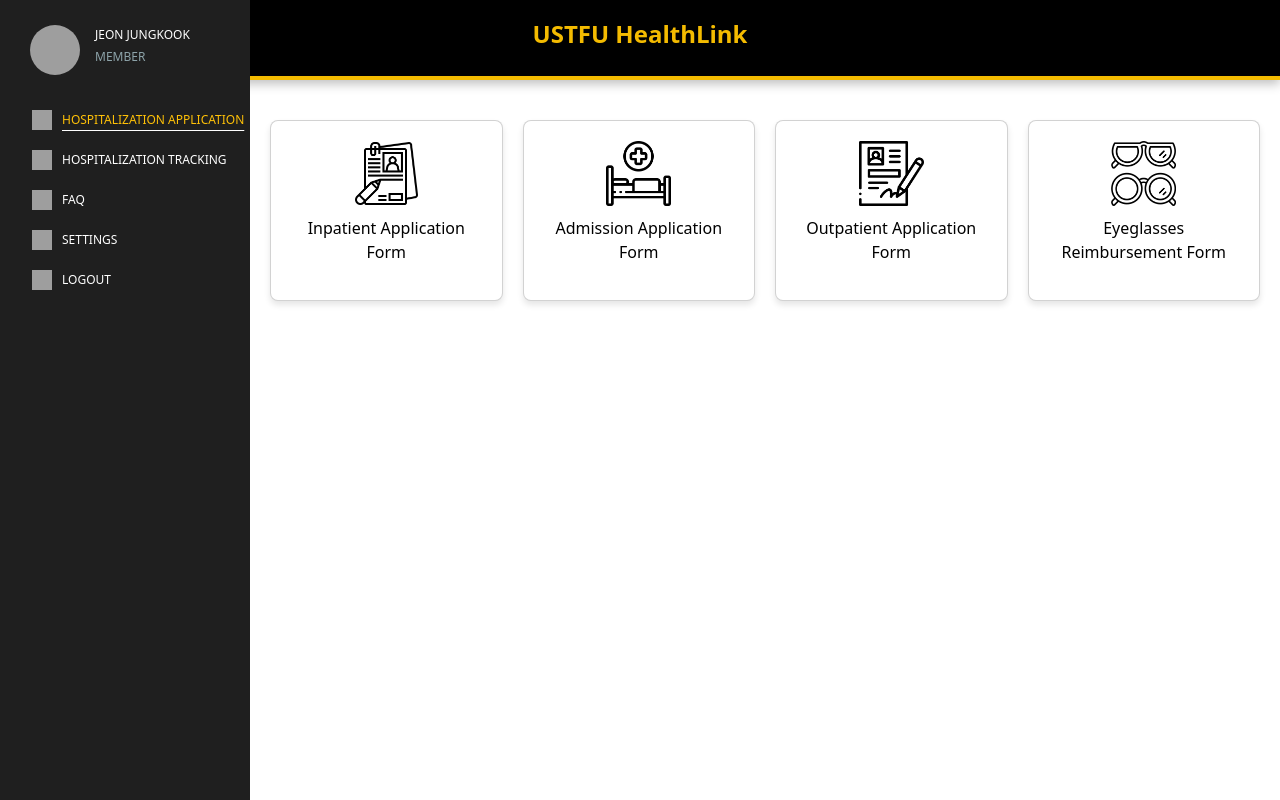
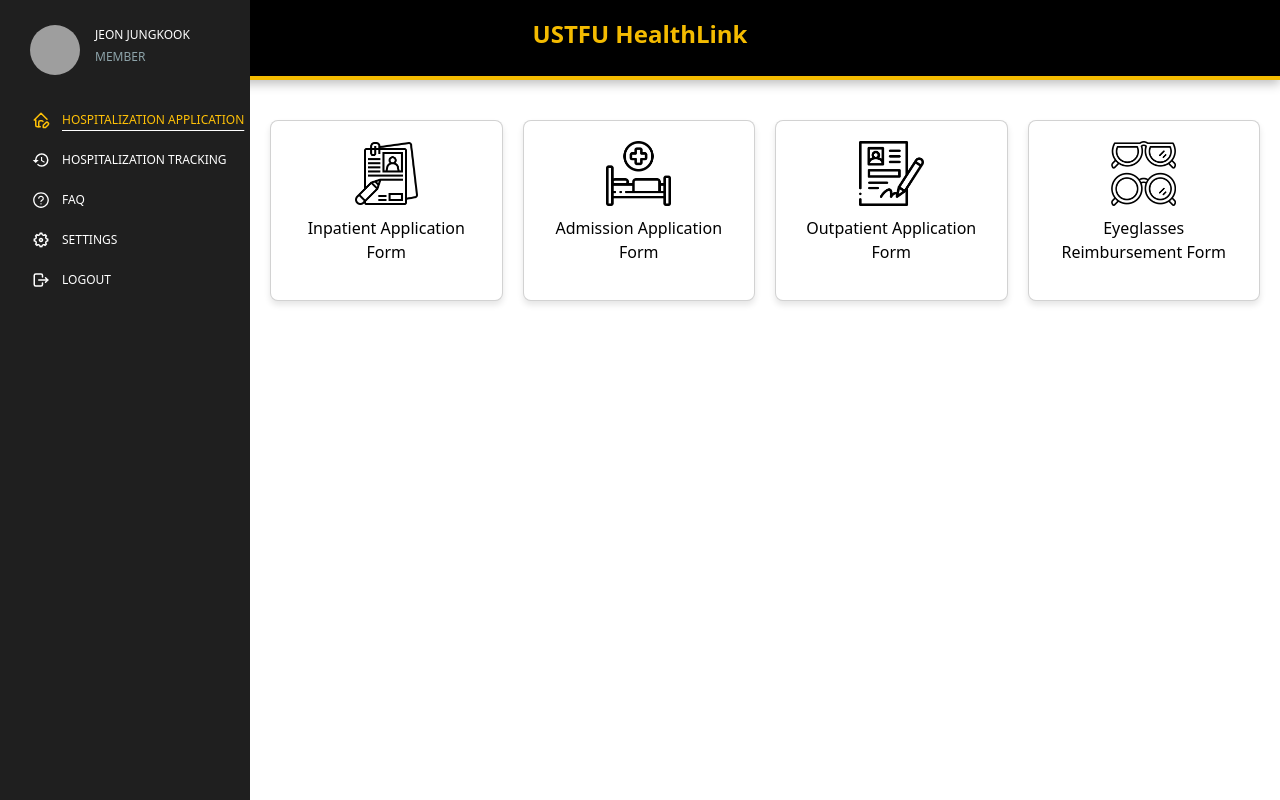
Before and after one commit to jaredapon/USTFU-HealthLink, a React (Vite) app: page / in a window 1280 px wide. Built offline with nearby package versions, Linux system fonts and the light colour scheme; grey boxes are pictures that could not be loaded.

Commit message:
added in dependencies and nav bar icon

```diff
--- a/package.json
+++ b/package.json
@@ -13,6 +13,7 @@
     "bootstrap": "^5.3.3",
     "react": "^18.3.1",
     "react-dom": "^18.3.1",
+    "react-icons": "^5.4.0",
     "react-router-dom": "^7.1.3"
   },
   "devDependencies": {
--- a/src/components/Landing_Home Page/Sidebar.tsx
+++ b/src/components/Landing_Home Page/Sidebar.tsx
@@ -1,21 +1,28 @@
 import { useState } from "react";
 import Profile from "./Profile";
 import "./Sidebar.css";
-import hospitalizationIcon from "../../assets/application.png";
-import trackingIcon from "../../assets/tracking.png";
-import faqIcon from "../../assets/faq.png";
-import settingsIcon from "../../assets/settings.png";
-import logoutIcon from "../../assets/logout.png";
 
-const Sidebar = ({ isOpen, toggleSidebar }: { isOpen: boolean; toggleSidebar: () => void }) => {
+import { TbHomeEdit } from "react-icons/tb";
+import { MdHistory } from "react-icons/md";
+import { AiOutlineQuestionCircle } from "react-icons/ai";
+import { RiSettings5Line } from "react-icons/ri";
+import { TbLogout } from "react-icons/tb";
+
+const Sidebar = ({
+	isOpen,
+	toggleSidebar,
+}: {
+	isOpen: boolean;
+	toggleSidebar: () => void;
+}) => {
 	const [activeItem, setActiveItem] = useState("HOSPITALIZATION APPLICATION");
 
 	const menuItems = [
-		{ name: "HOSPITALIZATION APPLICATION", icon: hospitalizationIcon },
-		{ name: "HOSPITALIZATION TRACKING", icon: trackingIcon },
-		{ name: "FAQ", icon: faqIcon },
-		{ name: "SETTINGS", icon: settingsIcon },
-		{ name: "LOGOUT", icon: logoutIcon },
+		{ name: "HOSPITALIZATION APPLICATION", icon: <TbHomeEdit size={18} /> },
+		{ name: "HOSPITALIZATION TRACKING", icon: <MdHistory size={18} /> },
+		{ name: "FAQ", icon: <AiOutlineQuestionCircle size={18} /> },
+		{ name: "SETTINGS", icon: <RiSettings5Line size={18} /> },
+		{ name: "LOGOUT", icon: <TbLogout size={18} /> },
 	];
 
 	return (
@@ -33,7 +40,7 @@ const Sidebar = ({ isOpen, toggleSidebar }: { isOpen: boolean; toggleSidebar: ()
 						className={activeItem === item.name ? "active" : ""}
 						onClick={() => setActiveItem(item.name)}
 					>
-						<img src={item.icon} alt={item.name} className="menu-icon" />
+						<span className="menu-icon">{item.icon}</span>
 						{item.name}
 					</li>
 				))}
```
